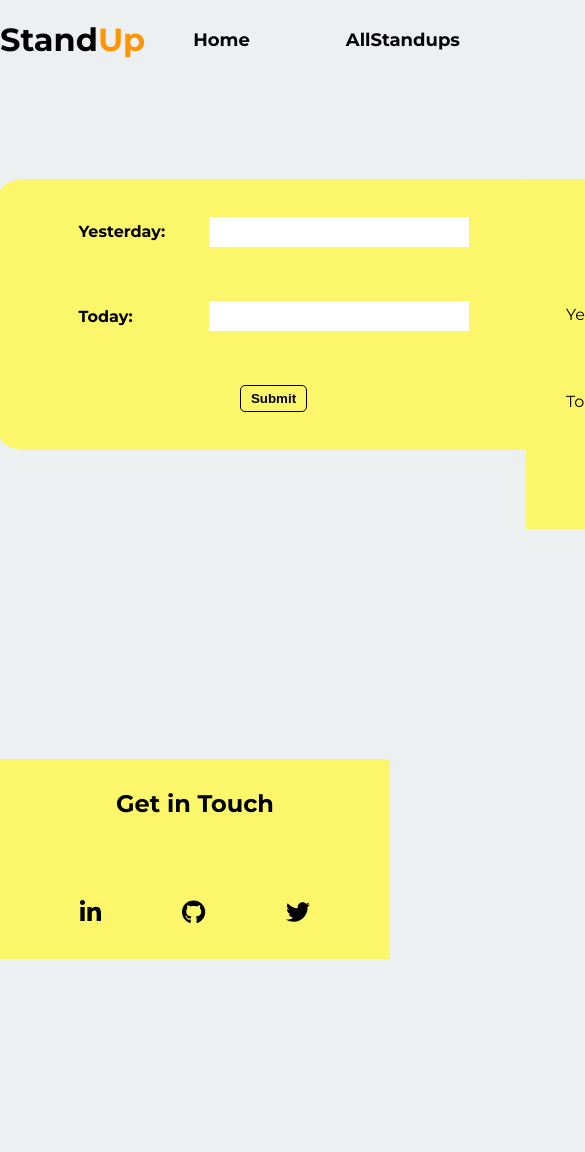
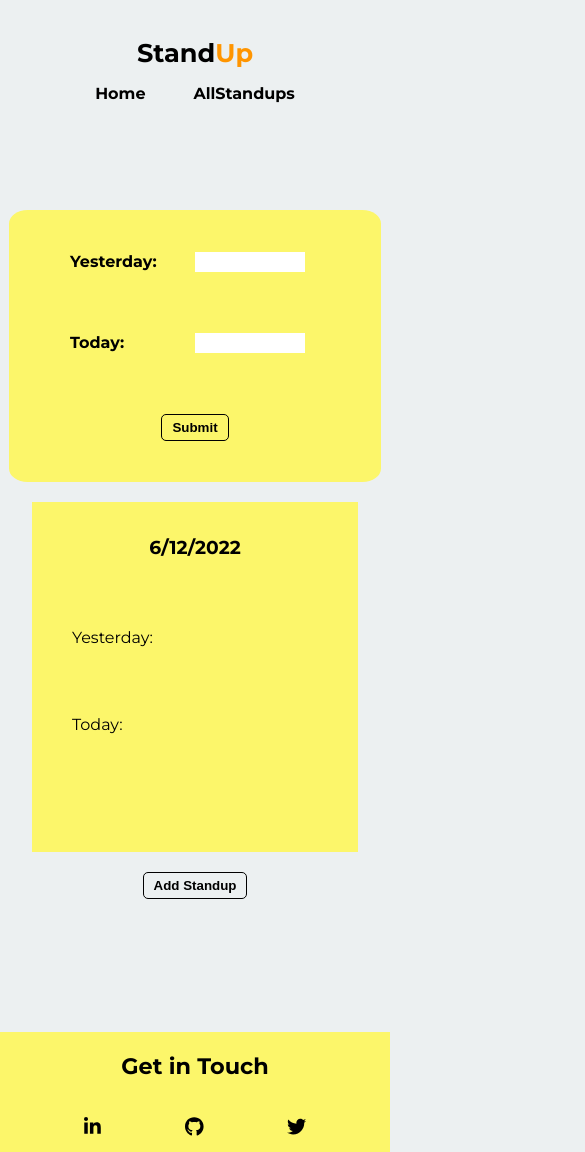
Before and after one commit to K-ash-ish/standup-App, a React (Create React App) app: page / in a window 390 px wide. Shown: the top 1152 px of the page, 585 px wide, since content can reach past the window. Before the commit the page ends 959 px from the top, so only its background shows below. Built offline with nearby package versions, Linux system fonts and the light colour scheme.

Commit message:
mobile respnsive design

```diff
--- a/src/App.css
+++ b/src/App.css
@@ -16,12 +16,25 @@ html {
   justify-content: space-around;
   margin-bottom: 80px;
 }
-.left-container{
+.left-container {
   width: 550px;
   max-height: 300px;
 }
-.right-container{
+.right-container {
   min-height: 400px;
   display: flex;
   flex-direction: column;
 }
+@media (max-width: 1020px) {
+  .container {
+    padding: 50px 0;
+    flex-direction: column;
+    align-items: center;
+
+  }
+  .left-container {
+    margin: 20px 0;
+    display: flex;
+    justify-content: center;
+  }
+}
--- a/src/components/About.css
+++ b/src/components/About.css
@@ -1,16 +1,28 @@
-.about{
-    background-color: #FCF66A;
+.about {
+  background-color: #fcf66a;
   height: 200px;
   /* padding: 50px 0; */
 }
-h2{
+h2 {
   padding: 30px;
   text-align: center;
 }
-.socials{
+.socials {
   display: flex;
   justify-content: space-evenly;
   font-size: 1.5rem;
   padding-top: 50px;
-
 }
+@media (max-width: 680px) {
+  .about {
+    height: 120px;
+  }
+  h2{
+    font-size: 1.4rem;
+    padding: 20px;
+  }
+  .socials {
+    font-size: 1.2rem;
+    padding-top: 15px;
+  }
+}
--- a/src/components/Card.css
+++ b/src/components/Card.css
@@ -41,7 +41,7 @@ h3, .standup-list{
     display: flex;
     justify-content: space-around;
 }
-.status{
+.icon{
     cursor: pointer;
 }
 .completed{
@@ -52,3 +52,8 @@ h3, .standup-list{
     color: red;
     pointer-events: none;
 }
+@media (max-width: 680px){
+    .card-container{
+        margin-right: 0;
+    }
+}
--- a/src/components/Navbar.css
+++ b/src/components/Navbar.css
@@ -12,7 +12,7 @@ a {
   font-weight: 700;
 }
 nav .title {
-  font-size: 32px;
+  font-size: 2rem;
 }
 .title-style {
   color: #ff9500;
@@ -30,3 +30,20 @@ nav .title {
   transition: 0.6s color;
   color: #ff9500;
 }
+@media (max-width: 580px) {
+  nav{
+    flex-direction: column;
+    justify-content:space-evenly;
+    align-items: center;
+    height: 100px;
+  }
+  nav .title{
+    text-align: center;
+    font-size: 1.6rem;
+  }
+  .nav-item a{
+    font-size: 16px;
+    padding: 0 1.5rem;
+  }
+
+}
--- a/src/components/StandupForm.css
+++ b/src/components/StandupForm.css
@@ -7,11 +7,10 @@
   display: grid;
   font-weight: 700;
   padding: 2%;
-
 }
-.form-btn{
-    align-self: center;
-    justify-self: center;
+.form-btn {
+  align-self: center;
+  justify-self: center;
 }
 .input-field {
   display: grid;
@@ -31,3 +30,17 @@
   justify-self: left;
   align-self: center;
 }
+@media (max-width: 680px) {
+  .standup-form {
+    width: 350px;
+  }
+  .input-field {
+    width: 250px;
+    grid-template-columns: 1fr 1fr;
+
+  }
+  .input-field > input {
+    width: 100px;
+    height: 10px;
+  }
+}
--- a/src/components/StandupList.jsx
+++ b/src/components/StandupList.jsx
@@ -43,6 +43,7 @@ function StandupList(props) {
                 ) : (
                   <div className="task-status">
                     <div
+                      className="icon"
                       onClick={(e) => {
                         let item = e.target.parentNode.parentNode;
                         handleStatus("completed", item);
@@ -54,6 +55,7 @@ function StandupList(props) {
                       />
                     </div>
                     <div
+                      className="icon"
                       onClick={(e) => {
                         let item = e.target.parentNode.parentNode;
                         handleStatus("pending", item);
@@ -83,6 +85,7 @@ function StandupList(props) {
                 ) : (
                   <div className="task-status">
                     <div
+                      className="icon"
                       onClick={(e) => {
                         let item = e.target.parentNode.parentNode;
                         handleStatus("completed", item);
@@ -94,6 +97,7 @@ function StandupList(props) {
                       />
                     </div>
                     <div
+                      className="icon"
                       onClick={(e) => {
                         let item = e.target.parentNode.parentNode;
                         handleStatus("pending", item);
```
Lines whose indentation alone changed are shown as unchanged.
